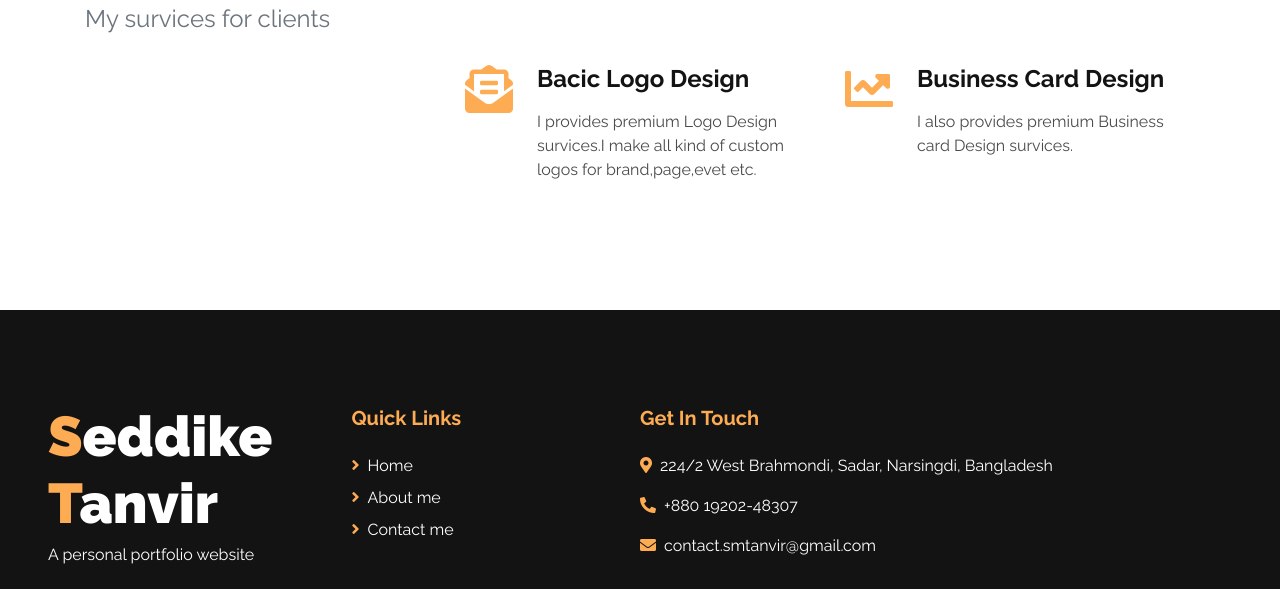
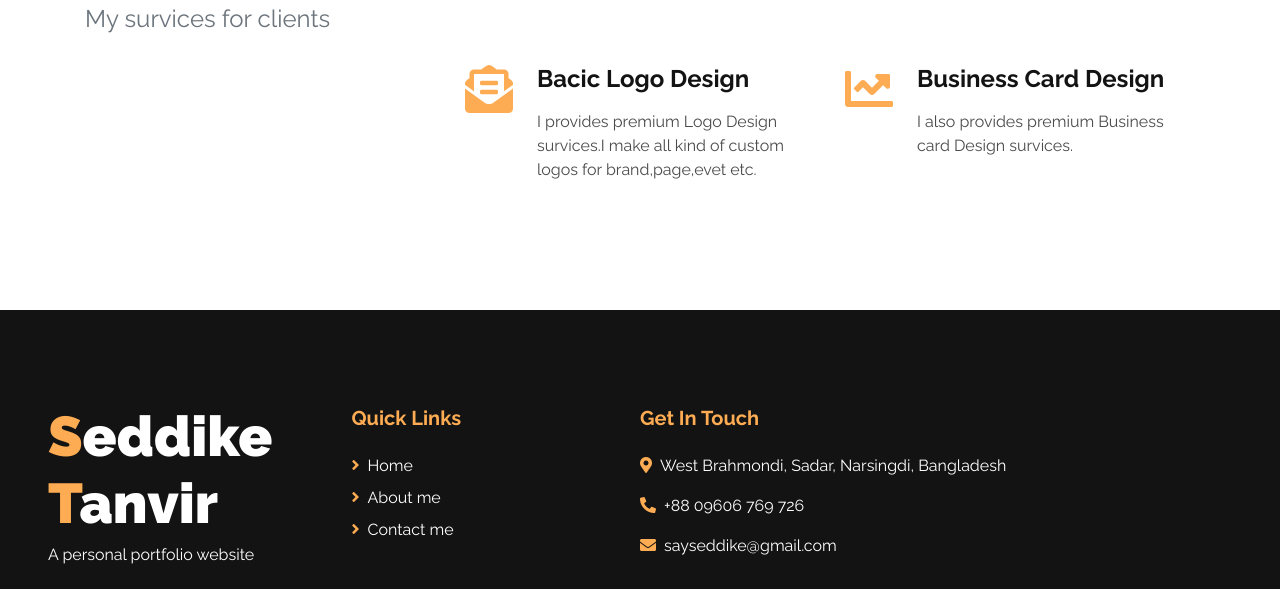
Before and after one commit to seddike-tanvir/seddike-2022, a plain HTML site: page index.html in a window 1280 px wide. Shown: the part 907-1496 px from the top of the page. Drawn offline with nearby package versions, Linux system fonts and the light colour scheme.

Commit message:
Update index.html

```diff
--- a/index.html
+++ b/index.html
@@ -605,15 +605,15 @@
 								<div class="get-in-touch" >
                 <h5 class="font-weight-bold text-primary mb-4">Get In Touch</h5>
                <!-- <p></p>  -->
-                <p><i class="fa fa-map-marker-alt text-primary mr-2"></i>224/2 West Brahmondi, Sadar, Narsingdi, Bangladesh</p>
-                <p><i class="fa fa-phone-alt text-primary mr-2"></i>+880 19202-48307</p>
-                <p><i class="fa fa-envelope text-primary mr-2"></i>contact.smtanvir@gmail.com</p>
+                <p><i class="fa fa-map-marker-alt text-primary mr-2"></i>West Brahmondi, Sadar, Narsingdi, Bangladesh</p>
+                <p><i class="fa fa-phone-alt text-primary mr-2"></i>+88 09606 769 726</p>
+                <p><i class="fa fa-envelope text-primary mr-2"></i>sayseddike@gmail.com</p>
             </div>
 
 
     <div class="container-fluid py-4 px-sm-3 px-md-5">
         <p class="m-0 text-center">
-           Copyright &copy; 2022 | <a class="font-weight-semi-bold" href="https://seddike-tanvir.github.io/smtanvir.com/">Seddike Tanvir</a>.<br>All Rights Reserved.
+           Copyright &copy; 2022 | <a class="font-weight-semi-bold" >Seddike Tanvir</a>.<br>All Rights Reserved.
                <!--  Designed by: <a class="font-weight-semi-bold" href="#">Seddike Tanvir</a>   -->
         </p>
     </div>
```
